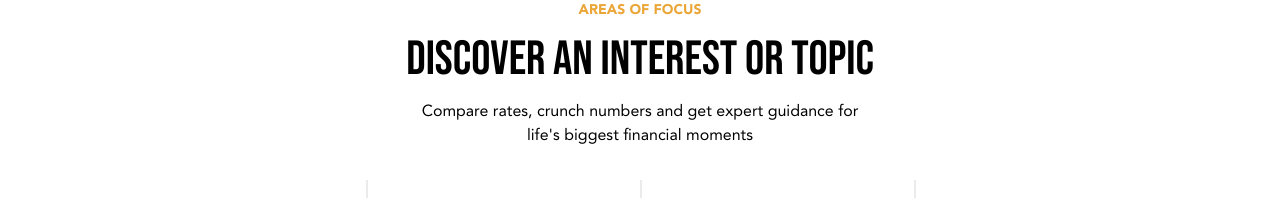
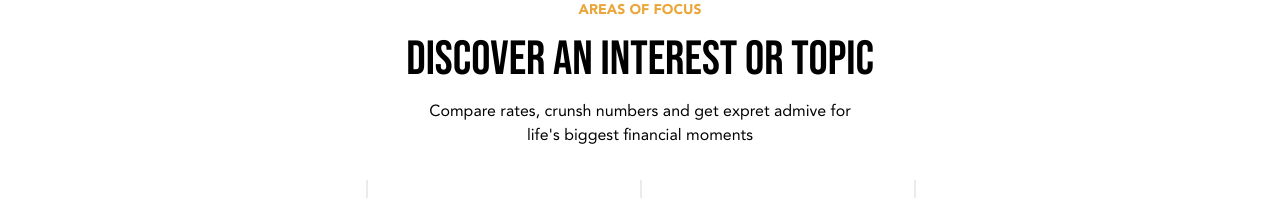
Before and after one commit to m87wheeler/intent-tech-test, a Next.js app: page / in a window 1280 px wide. Shown: the top 198 px of the page. Built offline with nearby package versions, Linux system fonts and the light colour scheme.

Commit message:
chore: add dynamic classname to section header

```diff
--- a/components/layout/section/section-header.tsx
+++ b/components/layout/section/section-header.tsx
@@ -1,16 +1,30 @@
 import * as React from "react";
+import cn from "classnames";
 
-type Props = {};
+type Props = {
+  subtitle: string;
+  title: string;
+  description: string;
+  variant: "default" | "primary";
+};
 
-const SectionHeader = ({}: Props) => {
+const SectionHeader = ({
+  subtitle,
+  title,
+  description,
+  variant = "default",
+}: Props) => {
   return (
     <header className="px-8 flex flex-col gap-4 items-center text-center">
-      <p className="text-primary uppercase text-sm font-bold">Areas of focus</p>
-      <h2 className="section-header text-5xl">Discover an interest or topic</h2>
-      <p className="max-w-md text-center">
-        Compare rates, crunch numbers and get expert guidance for life&apos;s
-        biggest financial moments
+      <p
+        className={cn("text-black uppercase text-sm font-bold", {
+          "text-primary": variant === "primary",
+        })}
+      >
+        {subtitle}
       </p>
+      <h2 className="section-header text-5xl">{title}</h2>
+      <p className="max-w-md text-center">{description}</p>
     </header>
   );
 };
--- a/package.json
+++ b/package.json
@@ -13,6 +13,7 @@
     "@types/node": "18.11.18",
     "@types/react": "18.0.27",
     "@types/react-dom": "18.0.10",
+    "classnames": "^2.3.2",
     "eslint": "8.32.0",
     "eslint-config-next": "13.1.5",
     "next": "13.1.5",
--- a/pages/index.tsx
+++ b/pages/index.tsx
@@ -13,7 +13,16 @@ const HomePage = ({ data }: Props) => {
 
   return (
     <>
-      <Section header={<SectionHeader />}>
+      <Section
+        header={
+          <SectionHeader
+            subtitle="Areas of focus"
+            title="Discover an interest or topic"
+            description="Compare rates, crunsh numbers and get expret admive for life's biggest financial moments"
+            variant="primary"
+          />
+        }
+      >
         <TopicGrid navigation={<TopicGridNavigation />} topics={topics} />
       </Section>
     </>
```
Also changed, not shown: 1 other file (tests, documents, lock files or other folders).
